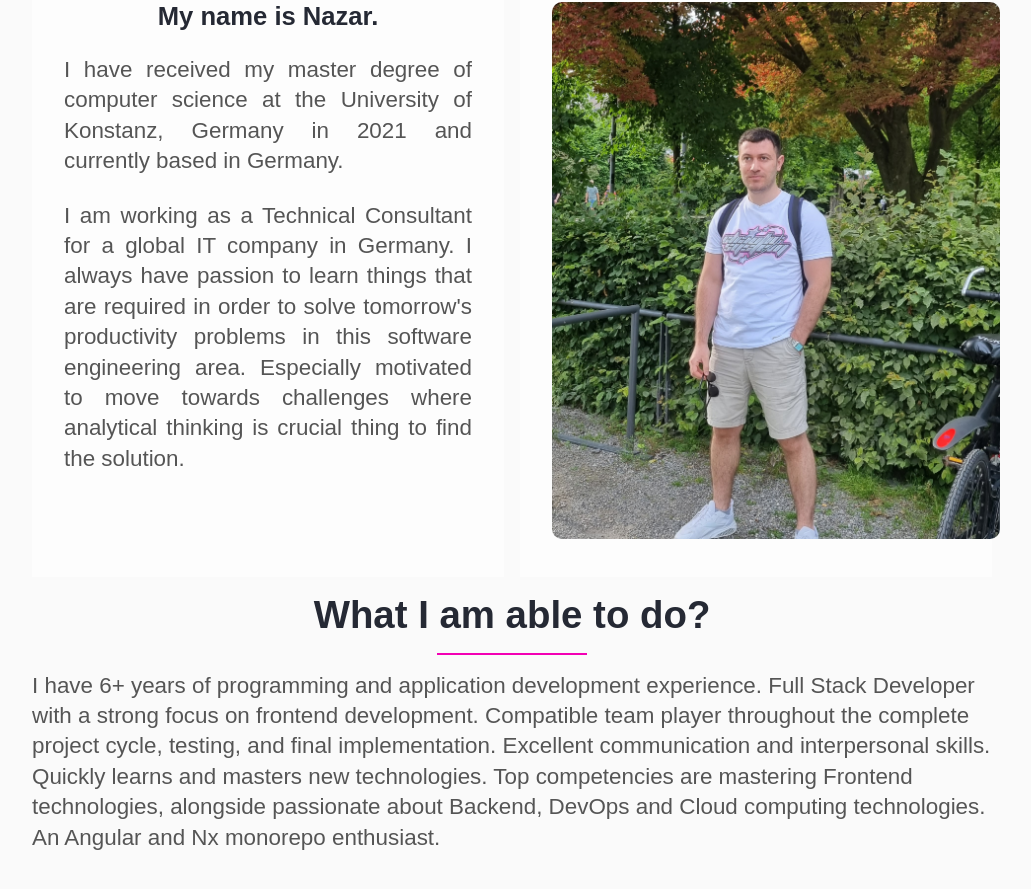
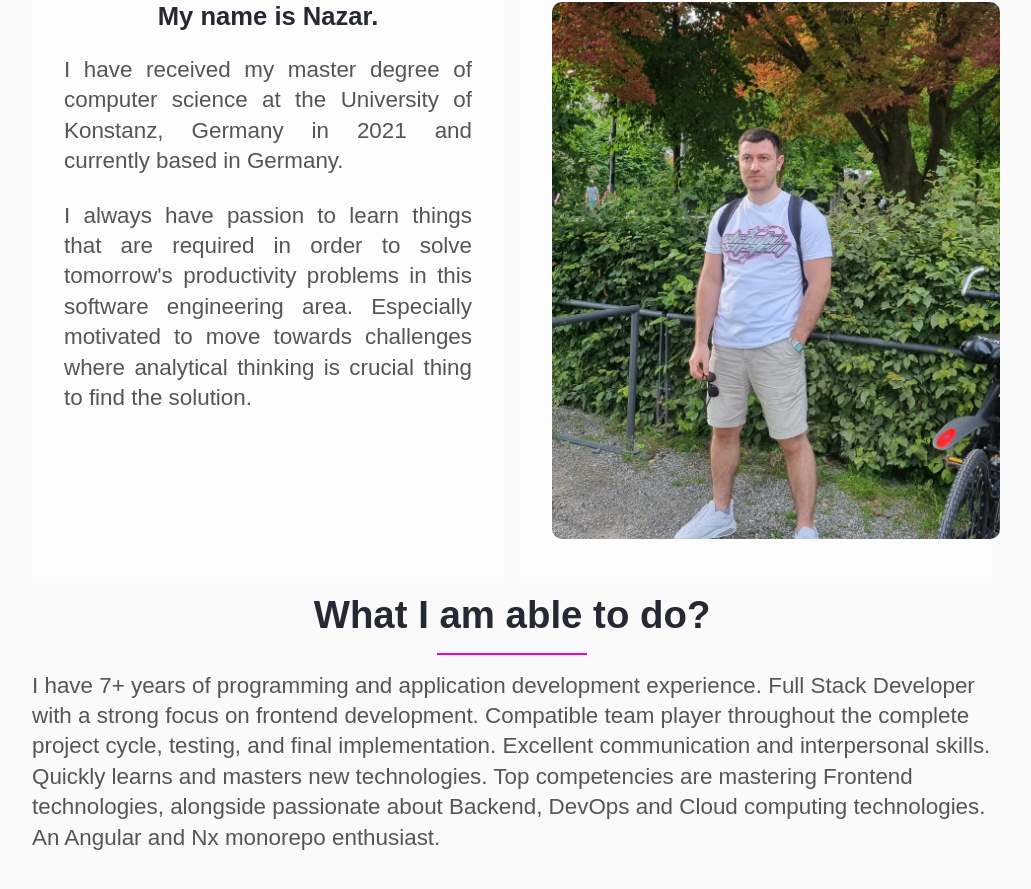
Before and after one commit to Nazar-Pa/portfolio-me, a React (Vite) app: page / in a window 1280 px wide. Shown: the part 1212-2101 px from the top of the page, without its empty margins (128-1159 px from the left). Built offline with nearby package versions, Linux system fonts and the light colour scheme; a web font is replaced by a local one.

Commit message:
refactor

```diff
--- a/src/App.jsx
+++ b/src/App.jsx
@@ -133,7 +133,7 @@ const About = props => {
               currently based in Germany.
             </p>
             <p>
-              I am working as a Technical Consultant for a global IT company in Germany. I always have passion to learn
+              I always have passion to learn
               things that are required in order to solve tomorrow's productivity problems in this software engineering area. Especially motivated to
               move towards challenges where analytical thinking is crucial thing to find the solution.
             </p>
@@ -146,7 +146,7 @@ const About = props => {
             <h3>What I am able to do?</h3>
             <p className="separator" />
             <p>
-              I have 6+ years of programming and application development experience.
+              I have 7+ years of programming and application development experience.
               Full Stack Developer with a strong focus on frontend development.
               Compatible team player throughout the complete project cycle,
               testing, and final implementation. Excellent communication and
```
